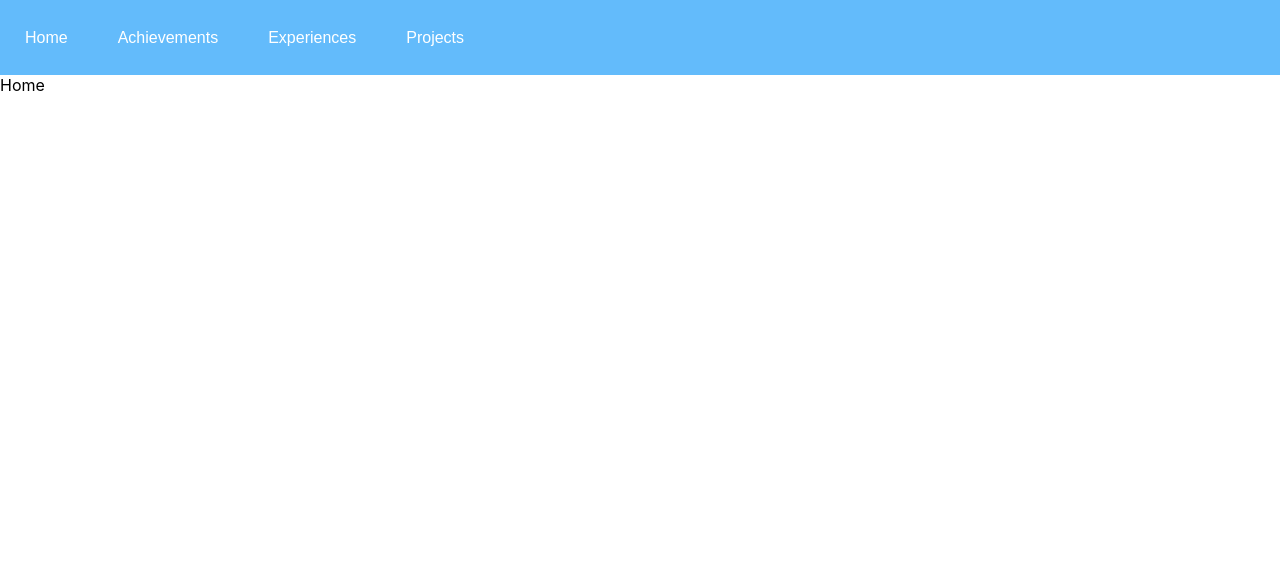
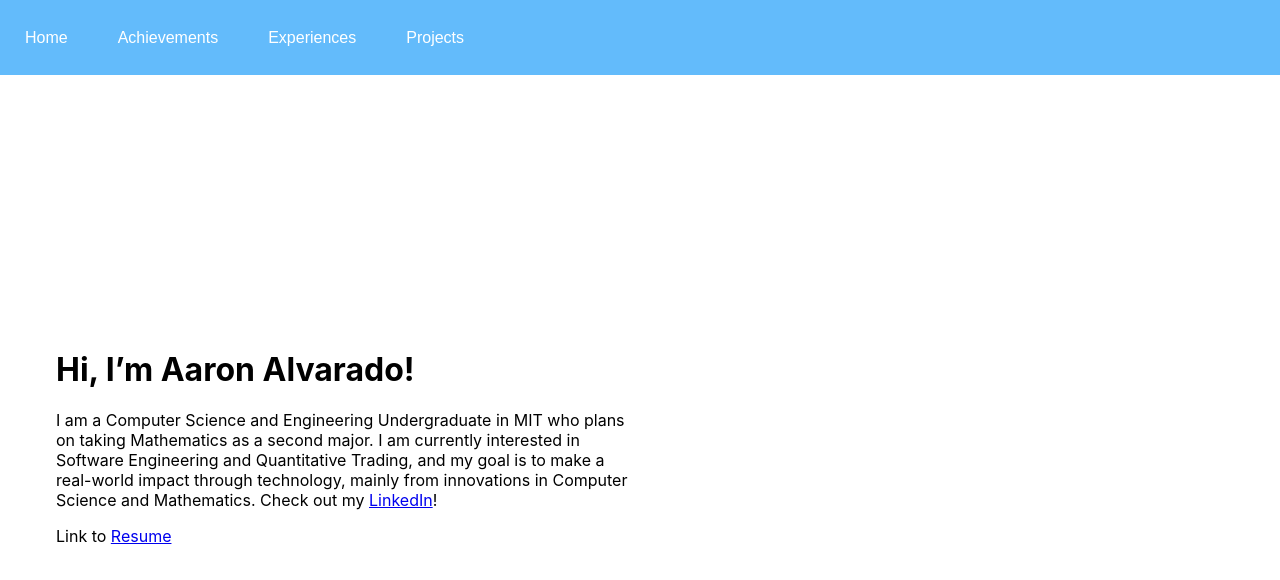
Before and after one commit to aaronk2002/personal_web, a React (Create React App) app: page / in a window 1280 px wide. Shown: the top 580 px of the page. Built offline with nearby package versions, Linux system fonts and the light colour scheme.

Commit message:
Home description almost done, Resume link needs work

```diff
--- a/src/components/Home.js
+++ b/src/components/Home.js
@@ -1,5 +1,10 @@
+import SingleContent from "./SingleContent.js";
+import HomeInfo from "./HomeInfo.js";
+
 function Home() {
-    return (<>Home</>);
+    return (<>
+        <SingleContent desc={<HomeInfo />} img="" />
+    </>);
 }
 
 export default Home;
--- /dev/null
+++ b/src/components/HomeInfo.js
@@ -0,0 +1,11 @@
+function HomeInfo() {
+    return (<><div>
+        <h1>Hi, I’m Aaron Alvarado!</h1>
+        <p>
+            I am a Computer Science and Engineering Undergraduate in MIT who plans on taking Mathematics as a second major. I am currently interested in Software Engineering and Quantitative Trading, and my goal is to make a real-world impact through technology, mainly from innovations in Computer Science and Mathematics. Check out my <a href="https://www.linkedin.com/in/aaron-alvarado-kristanto-julistiono/">LinkedIn</a>!
+        </p>
+        Link to <a href="./Resume.pdf" download>Resume</a>
+    </div></>);
+}
+
+export default HomeInfo;
--- a/src/style/Containers.css
+++ b/src/style/Containers.css
@@ -76,6 +76,10 @@
     }
     .contentDesc {
         width: 50vw;
+        display: flex;
+        align-items: center;
+        justify-content: center;
+        padding: 7vh;
     }
     .contentImg {
         width: 50vw;
@@ -91,6 +95,10 @@
     }
     .contentDesc {
         height: 75vh;
+        display: flex;
+        align-items: center;
+        justify-content: center;
+        padding: 50px;
     }
     .contentImg {
         height: 75vh;
```
Also changed, not shown: 1 other file (tests, documents, lock files or other folders).
